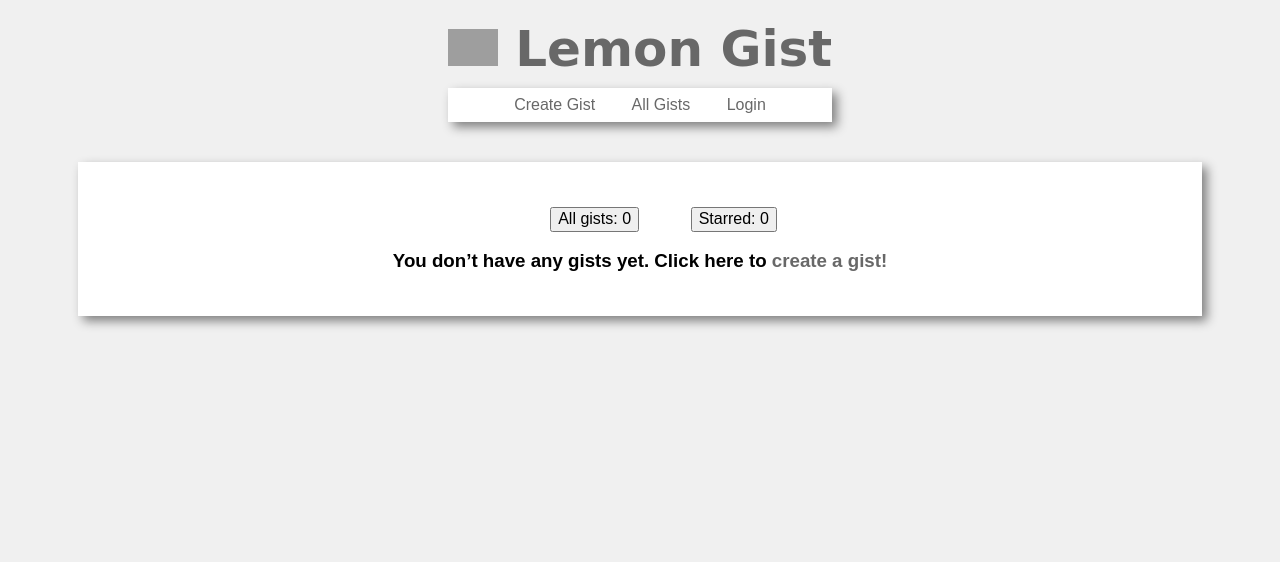
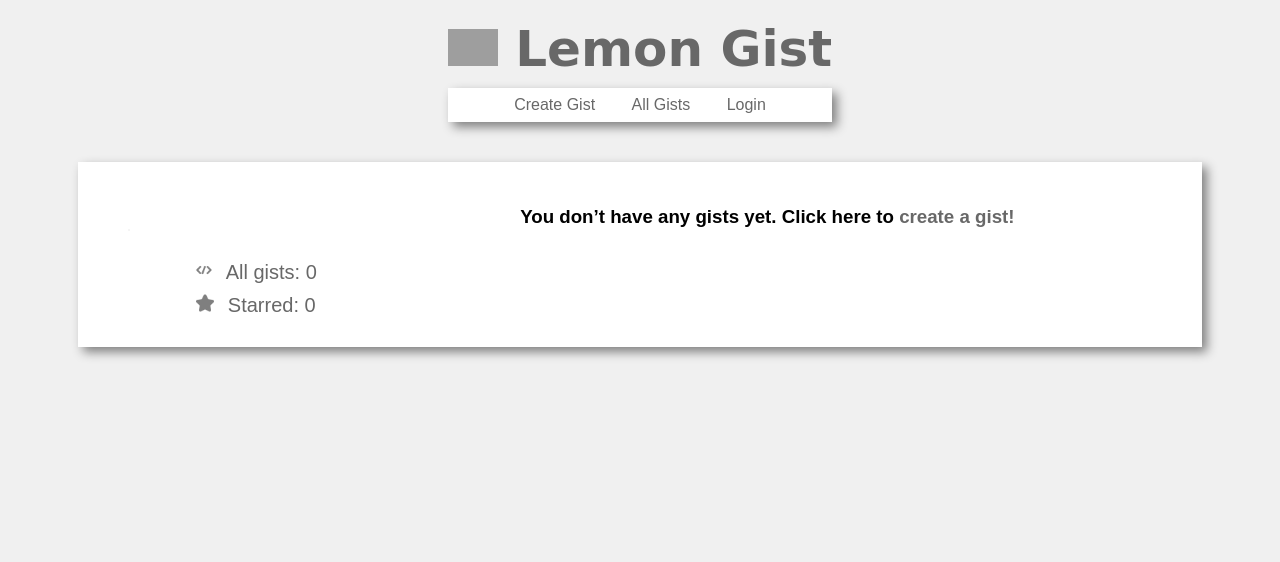
Before and after one commit to zixuanzhang-x/code-gist, a Flask app: template templates/gist_page/user.html in a window 1280 px wide; the page is wider, and only the part inside the window is pictured. Shown: the top 562 px of that part. Run offline with Flask 2, Linux system fonts and the light colour scheme; the template is opened without the code that fills it, so the values that code supplies are empty; some libraries are stand-ins or nearby versions; grey boxes are pictures that could not be loaded.

Commit message:
user_page UI

```diff
--- a/static/css/base.css
+++ b/static/css/base.css
@@ -26,9 +26,6 @@ body {
     background-color: rgb(240 240 240);
 }
 
-#header-logo a{
-    /* border: 1px solid blue; */
-}
 
 #header-menu {
     margin-top: 10px;
--- /dev/null
+++ b/static/css/user.css
@@ -0,0 +1,55 @@
+/* left & right section */
+#left-sec {
+    /* border: 1px solid red; */
+    display: inline-block;
+    vertical-align: top;
+    width: 25%;
+    margin-right: 3%;
+    padding-top: 30px;
+}
+
+#right-sec {
+    /* border: 1px solid blue; */
+    display: inline-block;
+    width: 68%;
+}
+
+
+/* user profile picture */
+#user-info img {
+    border: 1px solid rgb(240 240 240);
+    border-radius: 50%;
+    width: 100%;
+    margin-left: auto;
+    margin-right: auto;
+}
+
+/* username */
+#left-sec h2 {
+    text-align: center;
+}
+
+/* all gists & starred button */
+#left-sec button {
+    border: 0px solid rgb(104 104 104);
+    background-color: white;
+    color: rgb(104 104 104);
+    padding: 5px;
+    font: 20px Arial;
+}
+
+#left-sec button:hover {
+    border-bottom: 2px solid rgb(104 104 104);
+
+}
+
+button img {
+    padding-right: 8px;
+    opacity: 0.5;
+    width: 18px;
+}
+
+/* starred_gists */
+.starred_gists {
+    display: none;
+}
--- a/templates/gist_page/user.html
+++ b/templates/gist_page/user.html
@@ -3,24 +3,33 @@
 
 {% block script %}
 <link rel="stylesheet" href="../static/css/base.css">
+<link rel="stylesheet" href="../static/css/user.css">
 <script src="../static/js/base.js"></script>
 <script src="../static/js/user.js"></script>
 {% endblock %}
 
 {% block content %}
 <body>
-    <h2 style="text-align:center;"><span >{{ user.user_name }}</span></h2>
+    <div id="left-sec">
+        <div id="user-info">
+            <img src="{{ user.picture }}">
+            <h2><span >{{ user.user_name }}</span></h2>
+        </div>
+
         <div id="all&star" style="text-align:center;">
-        <button id="gist_num" style="margin-left: 4.6%">
+            <button id="gist_num">
+                <img src="../static/img/gist.png">
                 All gists: {{ gists|length }}
             </button>
-
-        <button id="star_num" style="margin-left: 4.6%">
+            <button id="star_num">
+                <img src="../static/img/star.png">
                 Starred: {{ starred|length }}
             </button>
         </div>
+    </div>
 
 
+    <div id="right-sec">
         <div class="all_gists">
             {% if gists|length == 0 %}
             <h3 style="text-align:center;">
@@ -45,7 +54,7 @@
             {% endif %}
         </div>
 
-    <div class="starred_gists" style="display: none;">
+        <div class="starred_gists">
             {% if starred|length == 0 %}
             <h3 style="text-align:center;">
                 You don’t have any starred gists yet.
@@ -67,6 +76,8 @@
             {% endfor %}
             {% endif %}
         </div>
+    </div>
+
 
 </body>
 {% endblock %}
```
Also changed, not shown: static/img/gist.png (added). Lines whose indentation alone changed are shown as unchanged.
